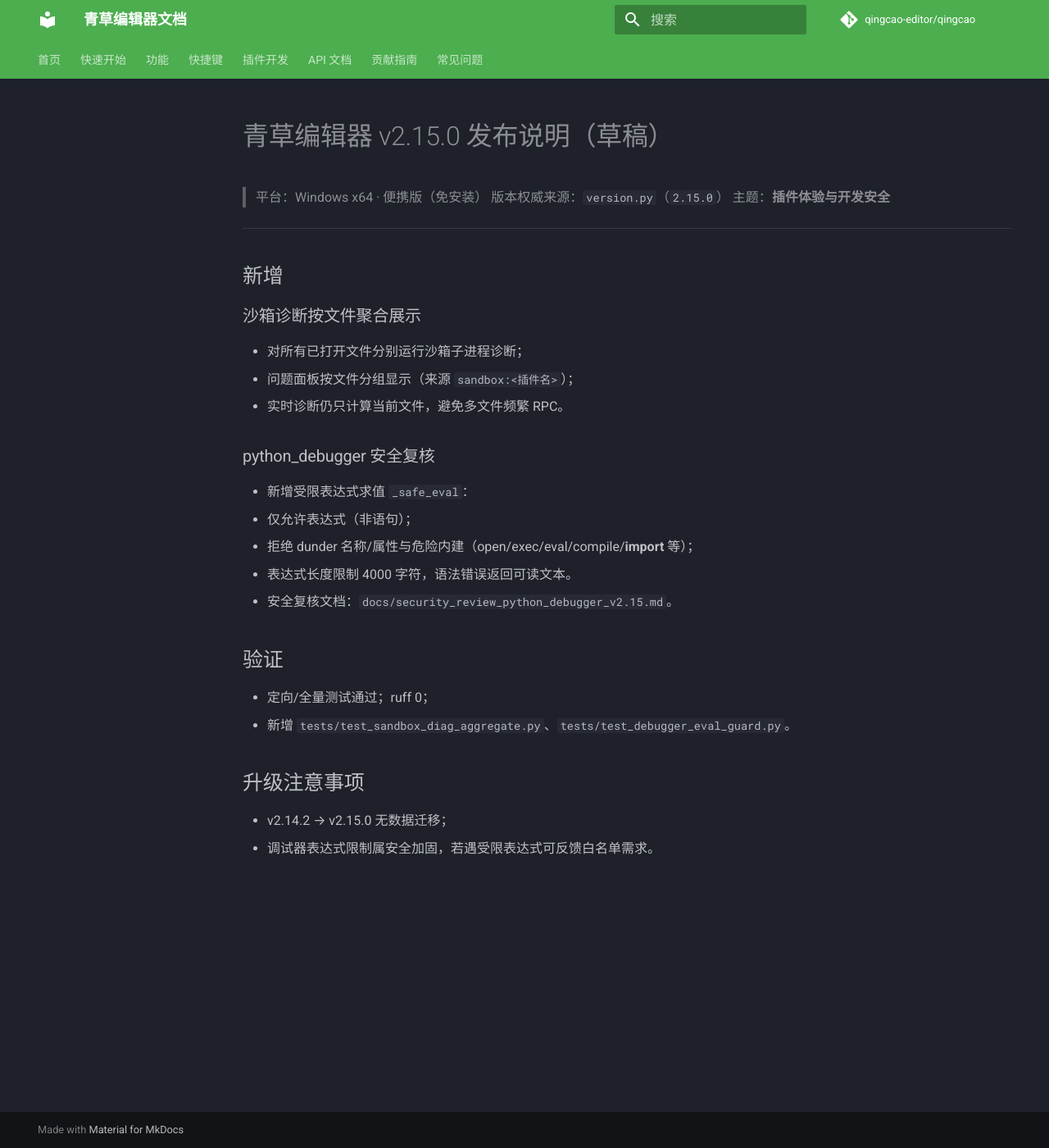
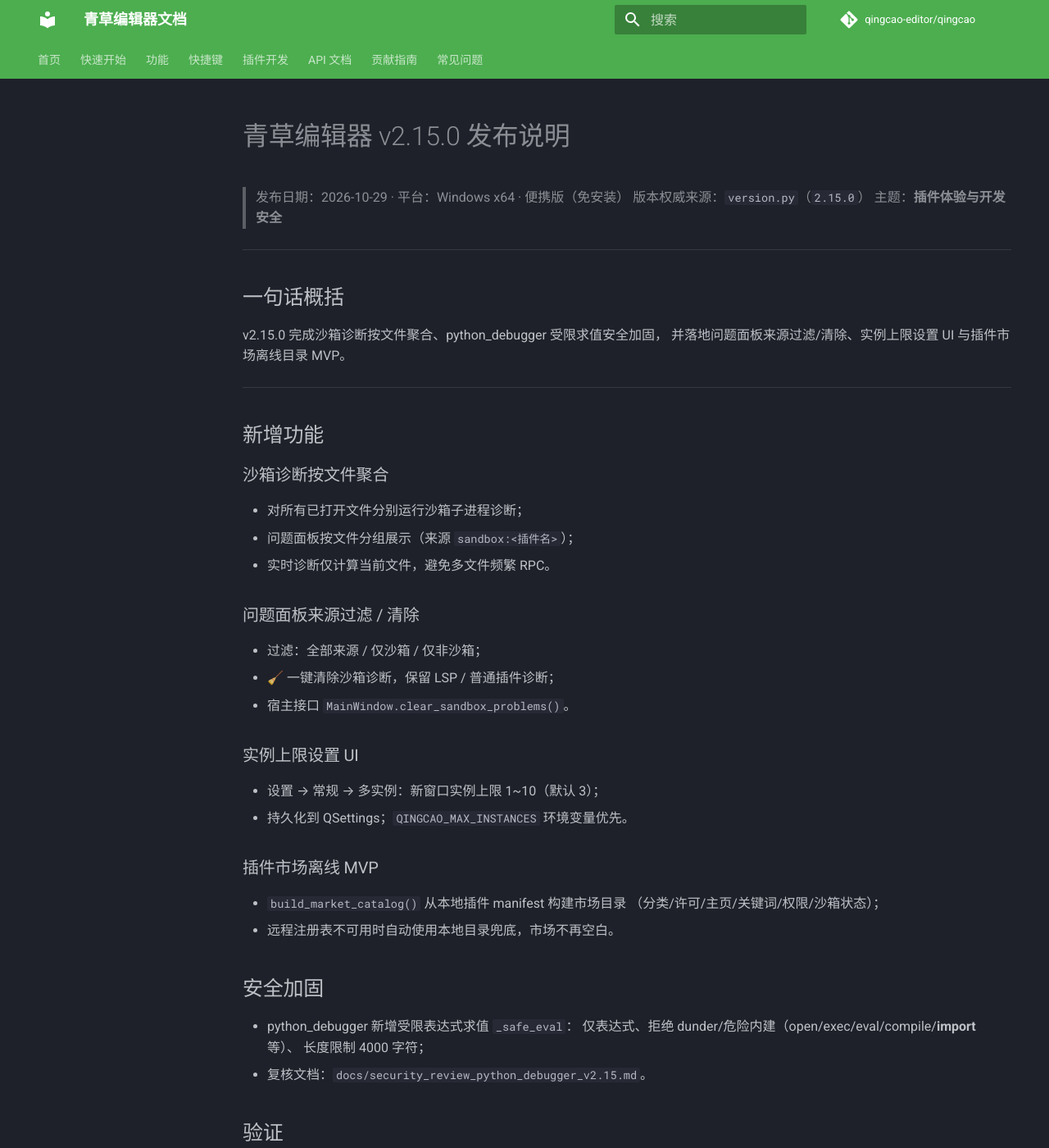
Before and after one commit to TomJerryGit/qingcao, an MkDocs documentation site: the page built from docs/release_notes_v2.15.0.md, in a window 1280 px wide and 1400 px high. Shown: the whole window at 82% size. Built offline with MkDocs 1.6.1 and Material for MkDocs 9.7.7, drawn with Linux system fonts in a browser that asks for light colours; comment, search, counter and statistics services are not loaded; some of the changed text lies outside the part shown.

Commit message:
chore(release): v2.15.0（聚合诊断/调试器安全/三项 P1）

```diff
--- a/docs/release_notes_v2.15.0.md
+++ b/docs/release_notes_v2.15.0.md
@@ -1,31 +1,54 @@
-# 青草编辑器 v2.15.0 发布说明（草稿）
+# 青草编辑器 v2.15.0 发布说明
 
-> 平台：Windows x64 · 便携版（免安装）
+> 发布日期：2026-10-29 · 平台：Windows x64 · 便携版（免安装）
 > 版本权威来源：`version.py`（`2.15.0`）
 > 主题：**插件体验与开发安全**
 
 ---
 
-## 新增
+## 一句话概括
 
-### 沙箱诊断按文件聚合展示
+v2.15.0 完成沙箱诊断按文件聚合、python_debugger 受限求值安全加固，
+并落地问题面板来源过滤/清除、实例上限设置 UI 与插件市场离线目录 MVP。
+
+---
+
+## 新增功能
+
+### 沙箱诊断按文件聚合
 - 对所有已打开文件分别运行沙箱子进程诊断；
-- 问题面板按文件分组显示（来源 `sandbox:<插件名>`）；
-- 实时诊断仍只计算当前文件，避免多文件频繁 RPC。
+- 问题面板按文件分组展示（来源 `sandbox:<插件名>`）；
+- 实时诊断仅计算当前文件，避免多文件频繁 RPC。
 
-### python_debugger 安全复核
-- 新增受限表达式求值 `_safe_eval`：
-  - 仅允许表达式（非语句）；
-  - 拒绝 dunder 名称/属性与危险内建（open/exec/eval/compile/__import__ 等）；
-  - 表达式长度限制 4000 字符，语法错误返回可读文本。
-- 安全复核文档：`docs/security_review_python_debugger_v2.15.md`。
+### 问题面板来源过滤 / 清除
+- 过滤：全部来源 / 仅沙箱 / 仅非沙箱；
+- 🧹 一键清除沙箱诊断，保留 LSP / 普通插件诊断；
+- 宿主接口 `MainWindow.clear_sandbox_problems()`。
+
+### 实例上限设置 UI
+- 设置 → 常规 → 多实例：新窗口实例上限 1~10（默认 3）；
+- 持久化到 QSettings；`QINGCAO_MAX_INSTANCES` 环境变量优先。
+
+### 插件市场离线 MVP
+- `build_market_catalog()` 从本地插件 manifest 构建市场目录
+  （分类/许可/主页/关键词/权限/沙箱状态）；
+- 远程注册表不可用时自动使用本地目录兜底，市场不再空白。
+
+## 安全加固
+
+- python_debugger 新增受限表达式求值 `_safe_eval`：
+  仅表达式、拒绝 dunder/危险内建（open/exec/eval/compile/__import__ 等）、
+  长度限制 4000 字符；
+- 复核文档：`docs/security_review_python_debugger_v2.15.md`。
 
 ## 验证
 
-- 定向/全量测试通过；ruff 0；
-- 新增 `tests/test_sandbox_diag_aggregate.py`、`tests/test_debugger_eval_guard.py`。
+- 分片并行全量：109 个测试文件 → 2 片全部通过；
+- ruff 0；`tools/check_version` 通过；
+- 新增测试：聚合诊断、调试器安全、问题面板过滤/清除、实例上限、市场目录。
 
 ## 升级注意事项
 
-- v2.14.2 → v2.15.0 无数据迁移；
-- 调试器表达式限制属安全加固，若遇受限表达式可反馈白名单需求。
+1. v2.14.2 → v2.15.0 无数据迁移；
+2. 调试器表达式受安全限制；如遇受限表达式可反馈白名单需求；
+3. 插件市场离线目录为只读展示，在线安装尚未启用。
--- a/version.py
+++ b/version.py
@@ -21,7 +21,7 @@
     python release.py bump patch   # 同步 VERSION 文件
 """
 
-__version__ = "2.14.2"
+__version__ = "2.15.0"
 
 # 打包/安装器读取的别名（部分脚本历史上叫 APP_VERSION / VERSION）
 APP_VERSION = __version__
```
Also changed, not shown: CHANGELOG.md (+2 -0 lines), README.md (+4 -4 lines), 3 other files.
